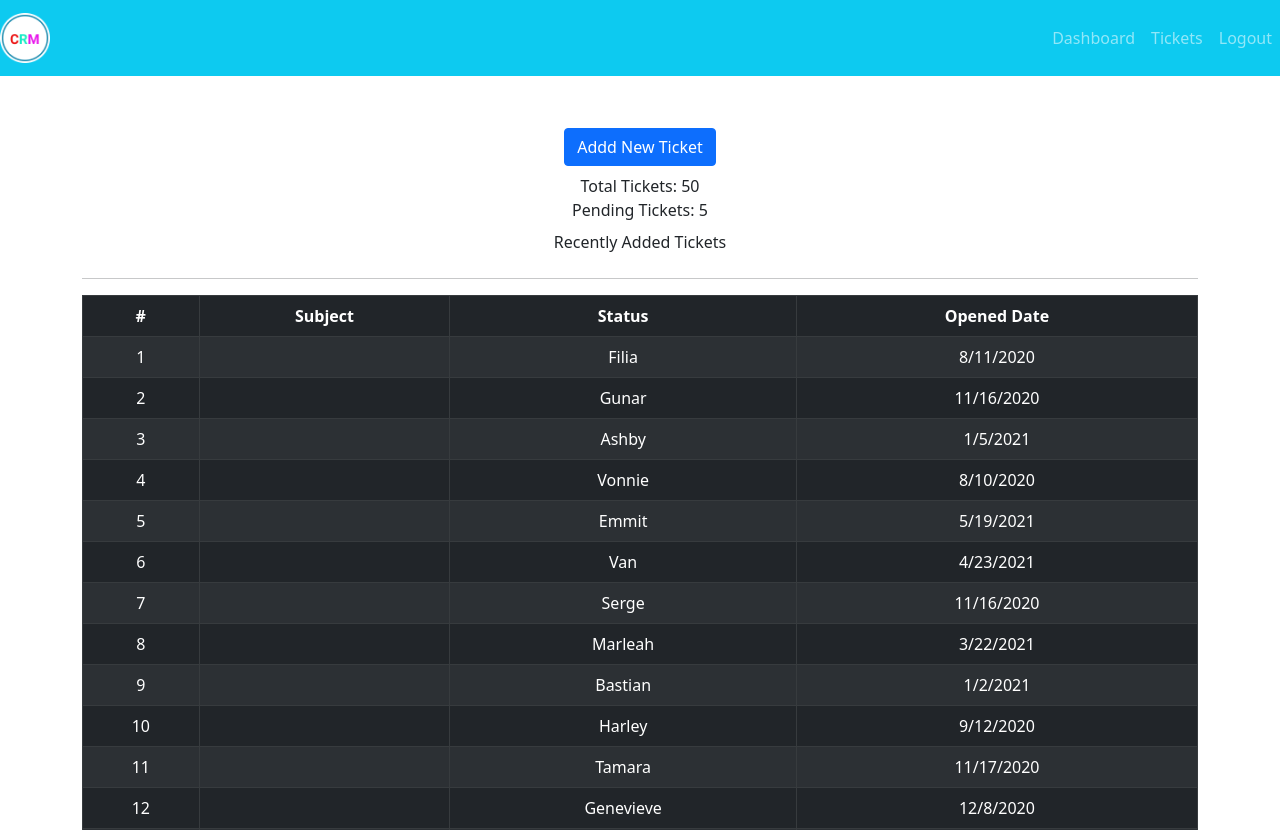
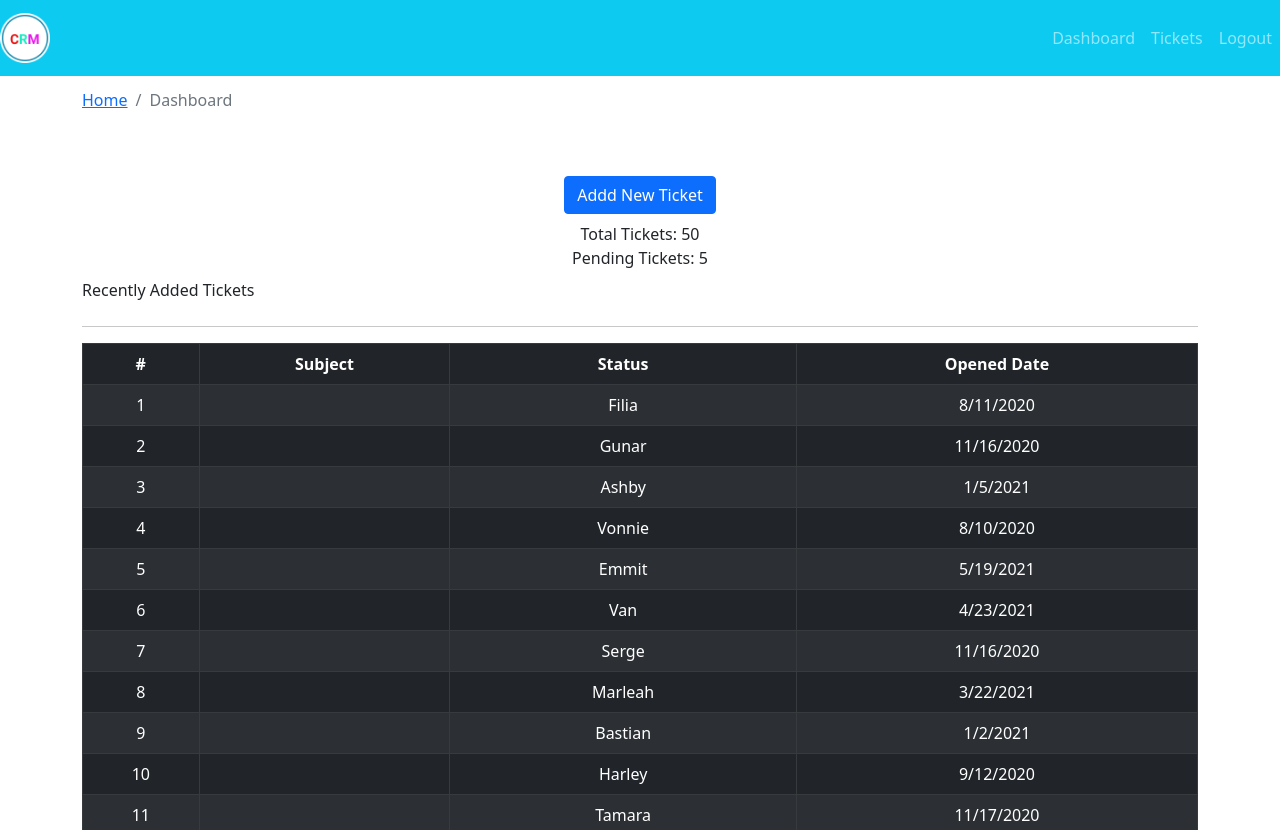
Before and after one commit to moath143/crm-frontend, a React (Create React App) app: page / in a window 1280 px wide. Shown: the top 830 px of the page. Built offline with nearby package versions, Linux system fonts and the light colour scheme.

Commit message:
Breadcrumbs Added

```diff
--- /dev/null
+++ b/src/components/breadcrumb/Breadcrumb.comp.js
@@ -0,0 +1,13 @@
+import React from "react";
+import {Breadcrumb} from 'react-bootstrap'
+
+function PageBreadcrumb({ page }) {
+    return (
+        <Breadcrumb className='mt-2'>
+            <Breadcrumb.Item href="/">Home</Breadcrumb.Item>
+            <Breadcrumb.Item active> {page} </Breadcrumb.Item>
+        </Breadcrumb>
+  );
+}
+
+export default PageBreadcrumb;
--- a/src/layout/DefaultLayout.js
+++ b/src/layout/DefaultLayout.js
@@ -1,11 +1,11 @@
-import React from 'react'
-import Footer from './partials/Footer.comp'
-import Header from './partials/Header.comp'
+import React from "react";
+import Footer from "./partials/Footer.comp";
+import Header from "./partials/Header.comp";
 
-function DefaultLayout({children}) {
+function DefaultLayout({ children }) {
   return (
     <div className="default-layout">
-        <header className="header">
+      <header className="header mb-2">
         <Header />
       </header>
       <main className="main">{children}</main>
@@ -16,4 +16,4 @@
   );
 }
 
-export default DefaultLayout
+export default DefaultLayout;
--- a/src/page/dashboard/Dashboard.page.js
+++ b/src/page/dashboard/Dashboard.page.js
@@ -2,9 +2,15 @@
 import { Container, Row, Col, Button } from "react-bootstrap";
 import TicketTable from "../../components/ticket-table/TicketTable.comp";
 import Tickets from "../../assets/data/dummy-tickets.json";
+import PageBreadcrumb from "../../components/breadcrumb/Breadcrumb.comp";
 function Dashboard() {
   return (
     <Container>
+      <Row>
+        <Col>
+          <PageBreadcrumb page="Dashboard" />
+        </Col>
+      </Row>
       <Row>
         <Col className="text-center mt-5 mb-2">
           <Button>Addd New Ticket</Button>
@@ -17,7 +23,7 @@
         </Col>
       </Row>
       <Row>
-        <Col className="text-center mb-2">Recently Added Tickets</Col>
+        <Col className="mb-2">Recently Added Tickets</Col>
       </Row>
       <hr />
       <Row>
```
Lines whose indentation alone changed are shown as unchanged.
